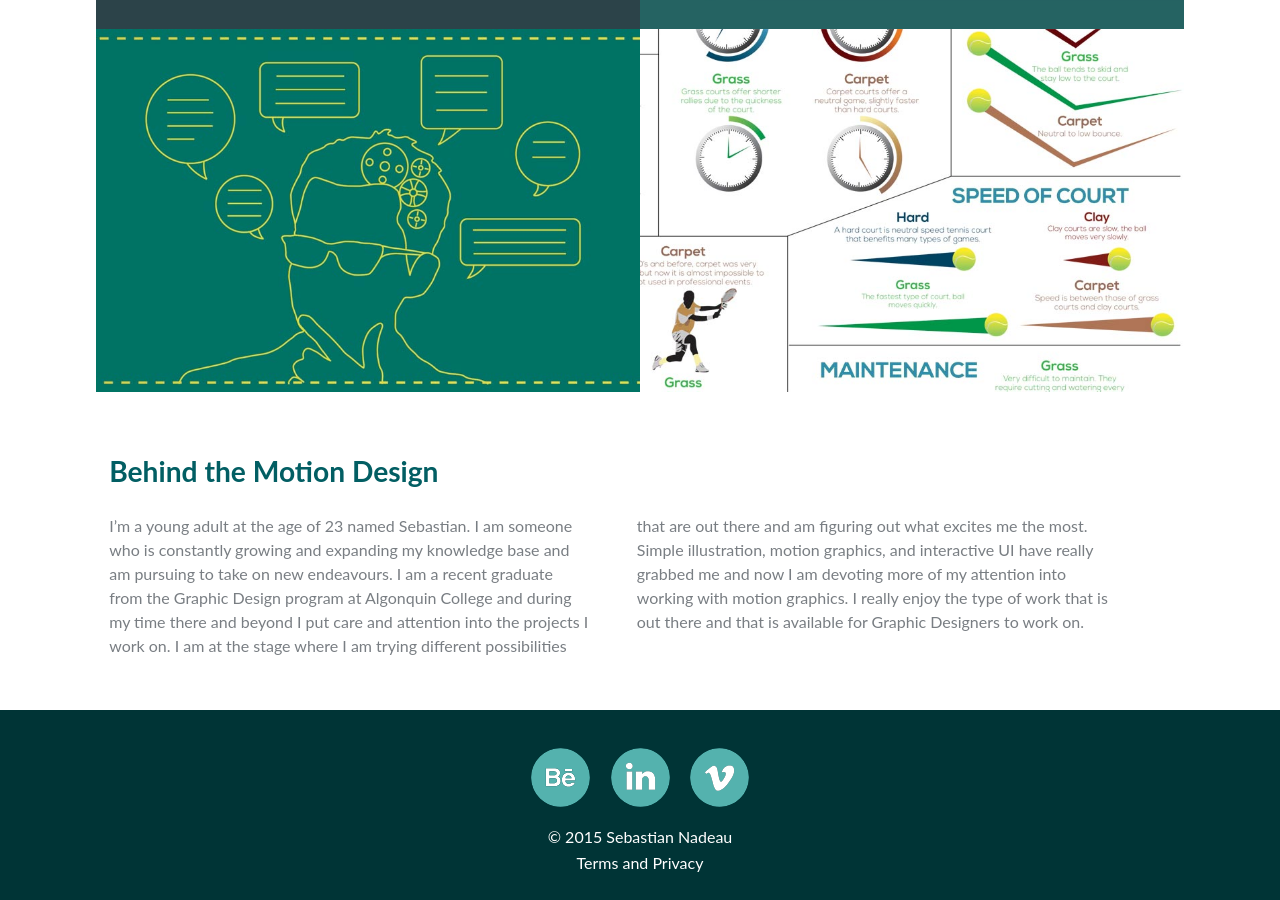
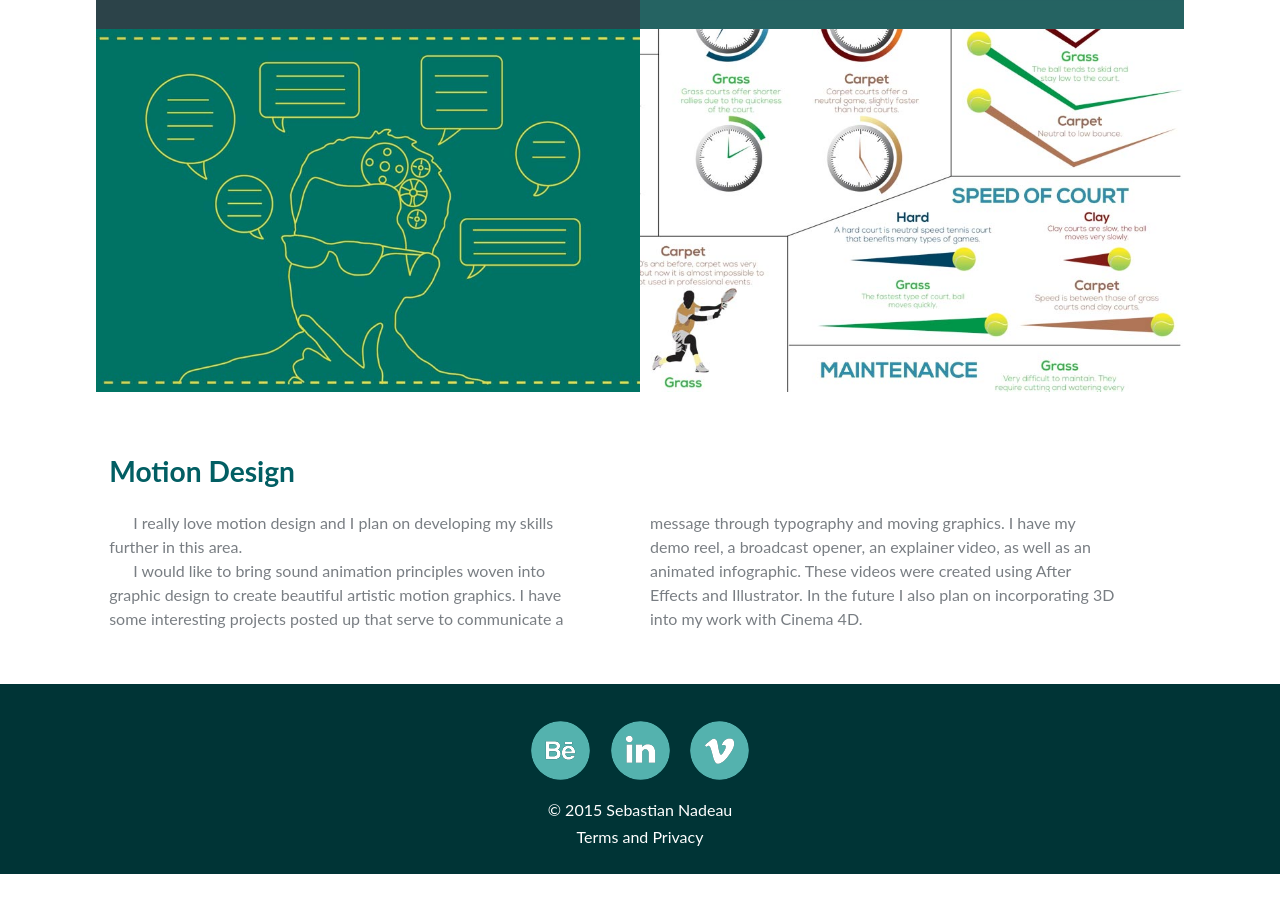
Before and after one commit to sebastiann88/personal-online-portfolio, a Jekyll site: the page built from motion/index.html, in a window 1280 px wide and 900 px high, scrolled down 862 px. Built offline with Jekyll 4.4.1, drawn with Linux system fonts in a browser that asks for light colours; nearby versions of some CDN libraries; after the commit the page ends 1736 px from its top, so only the background shows below that.

Commit message:
feat(html): add written content to motion page

```diff
--- a/motion/index.html
+++ b/motion/index.html
@@ -11,6 +11,9 @@ layout: default
 {% include motion.html %}
 
 <div class="push-top-double push-bottom-double">
-    <h2>Behind the Motion Design</h2>
-    <p id="columns">I’m a young adult at the age of 23 named Sebastian. I am someone who is constantly growing and expanding my knowledge base and am pursuing to take on new endeavours. I am a recent graduate from the Graphic Design program at Algonquin College and during my time there and beyond I put care and attention into the projects I work on. I am at the stage where I am trying different possibilities that are out there and am figuring out what excites me the most. Simple illustration, motion graphics, and interactive UI have really grabbed me and now I am devoting more of my attention into working with motion graphics. I really enjoy the type of work that is out there and that is available for Graphic Designers to work on.</p>
+    <h2>Motion Design</h2>
+    <div id="columns">
+        <p>I really love motion design and I plan on developing my skills further in this area.</p>
+        <p>I would like to bring sound animation principles woven into graphic design to create beautiful artistic motion graphics. I have some interesting projects posted up that serve to communicate a message through typography and moving graphics. I have my demo reel, a broadcast opener, an explainer video, as well as an animated infographic. These videos were created using After Effects and Illustrator. In the future I also plan on incorporating 3D into my work with Cinema 4D.</p>
+    </div>
 </div>
```
